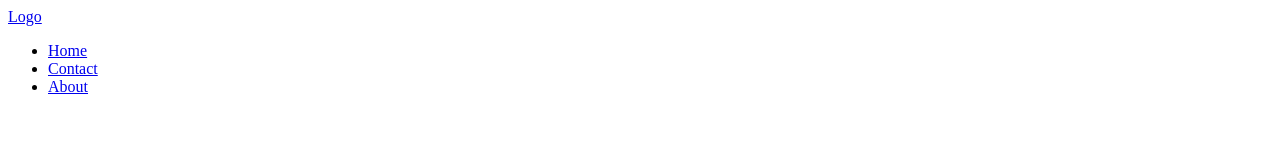
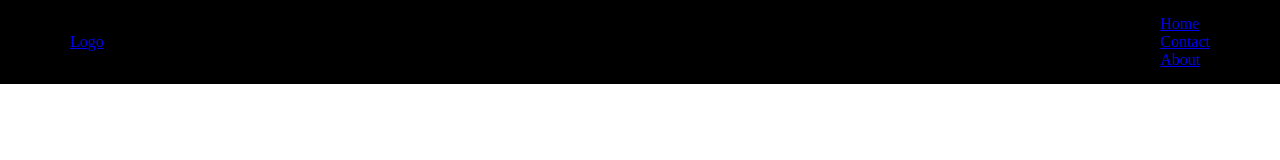
Before and after one commit to Ergashev95/zoomdars, a plain HTML site: page index.html in a window 1280 px wide. Drawn offline with Linux system fonts and the light colour scheme.

Commit message:
Style yozdim

```diff
--- a/index.html
+++ b/index.html
@@ -4,6 +4,7 @@
     <meta charset="UTF-8">
     <meta http-equiv="X-UA-Compatible" content="IE=edge">
     <meta name="viewport" content="width=device-width, initial-scale=1.0">
+    <link rel="stylesheet" href="./style.css">
     <title>Git</title>
 </head>
 <body>
--- /dev/null
+++ b/style.css
@@ -0,0 +1,16 @@
+*{
+    margin: 0;
+    padding: 0;
+}
+header{
+    width: 100%;
+    padding: 15px 0;
+    background-color: black;
+}
+header nav{
+    display: flex;
+    justify-content: space-between;
+    align-items: center;
+    width: 1140px;
+    margin: auto;
+}
```
